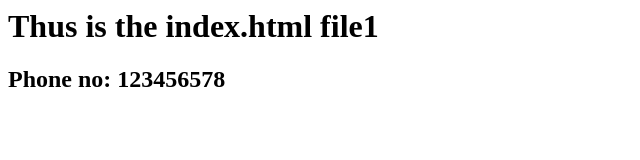
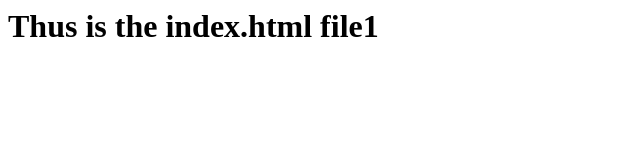
Before and after one commit to Shiv1178/Git-GitHub_repo1, a plain HTML site: page index.html in a window 1280 px wide. Shown: the whole page, without its empty margins (0-640 px from the left). Drawn offline with Linux system fonts and the light colour scheme.

Commit message:
Update index.html
updated the index file by removing contact no

```diff
--- a/index.html
+++ b/index.html
@@ -1,2 +1 @@
 <h1> Thus is the index.html file1 </h1>
-<h2> Phone no: 123456578 </h2>
```
